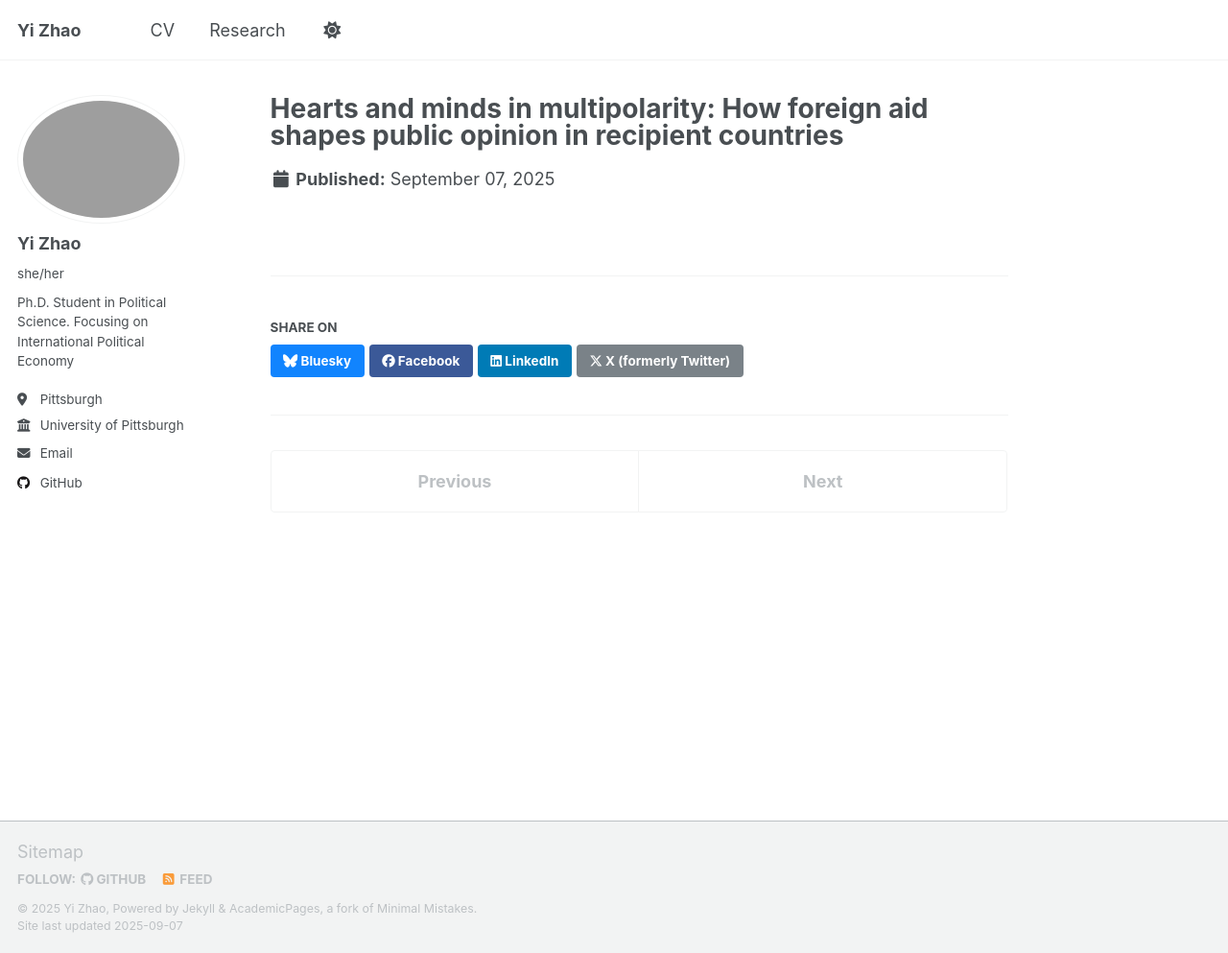
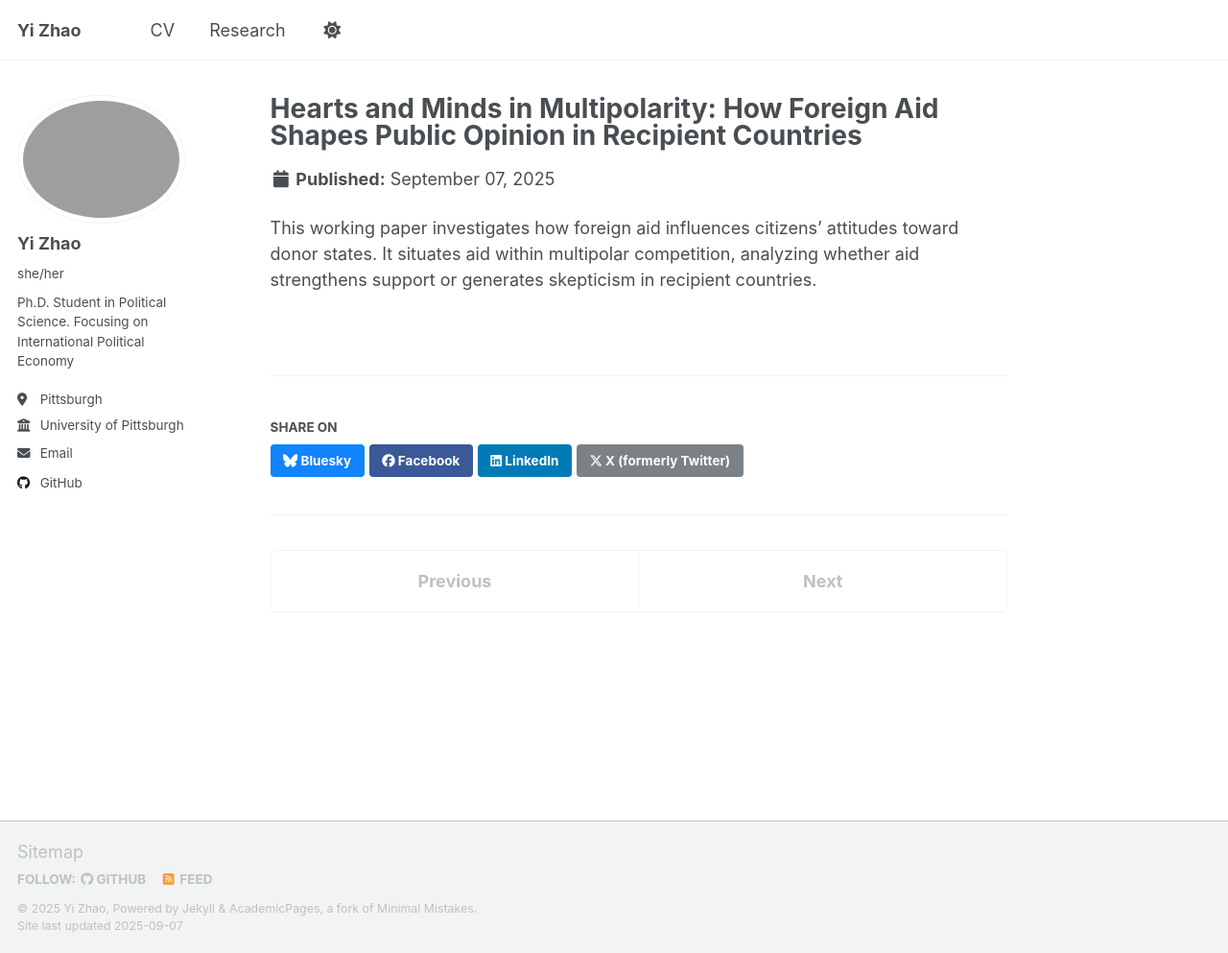
Before and after one commit to YiZhao999/YiZhao999.github.io, a Jekyll site: the page built from _portfolio/portfolio-1.md, in a window 1280 px wide and 993 px high. Shown: the whole window at 96% size. Built offline with Jekyll 4.4.1, drawn with Linux system fonts in a browser that asks for light colours; a script that is not in the unit is left out.

Commit message:
Update portfolio-1.md

```diff
--- a/_portfolio/portfolio-1.md
+++ b/_portfolio/portfolio-1.md
@@ -1,5 +1,7 @@
 ---
-title: "Hearts and minds in multipolarity: How foreign aid shapes public opinion in recipient countries"
-excerpt: "Short description of portfolio item number 1"
-collection: portfolio
+title: "Hearts and Minds in Multipolarity: How Foreign Aid Shapes Public Opinion in Recipient Countries"
+excerpt: "Examines how foreign aid affects public opinion toward donor states in a multipolar order."
+collection: research
 ---
+
+This working paper investigates how foreign aid influences citizens’ attitudes toward donor states. It situates aid within multipolar competition, analyzing whether aid strengthens support or generates skepticism in recipient countries.
```
